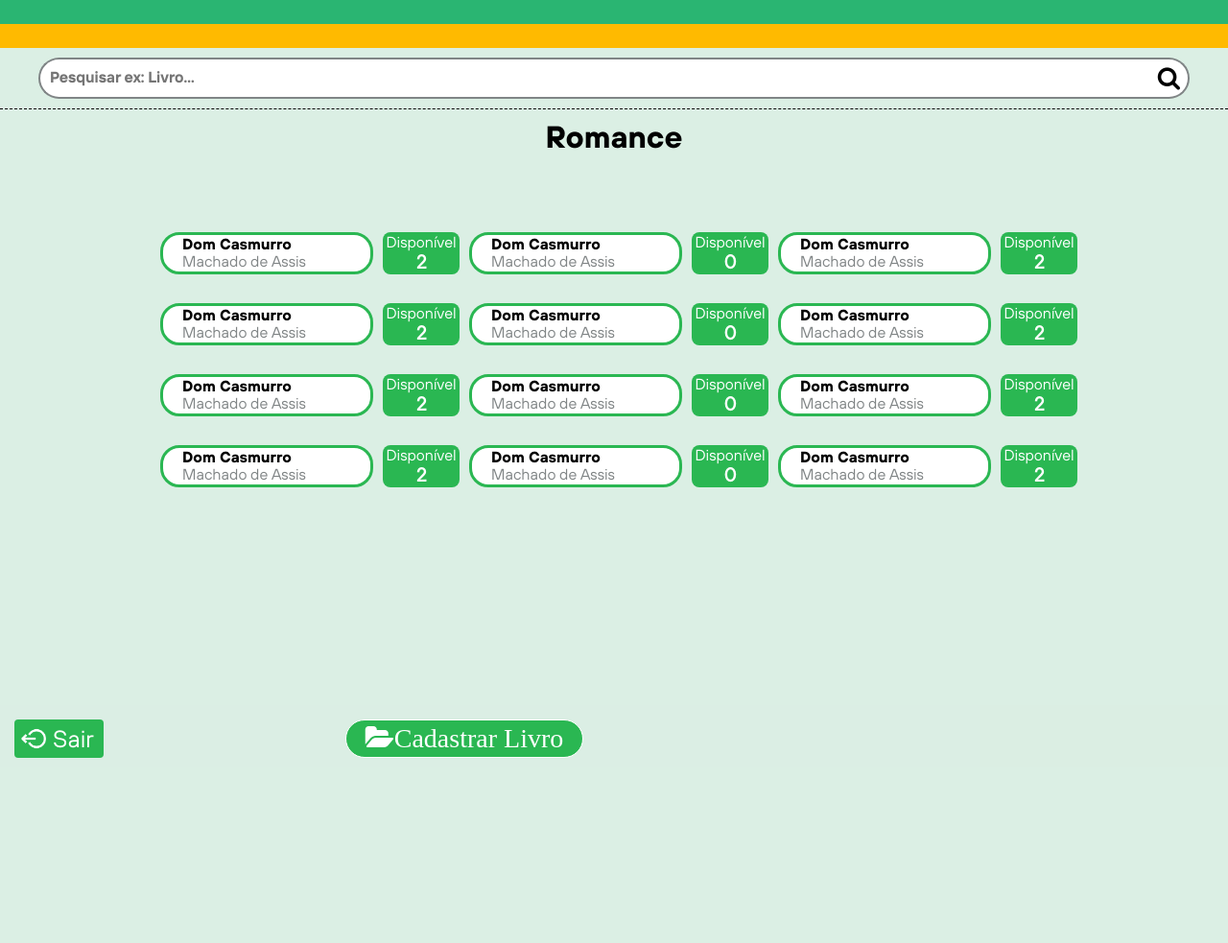
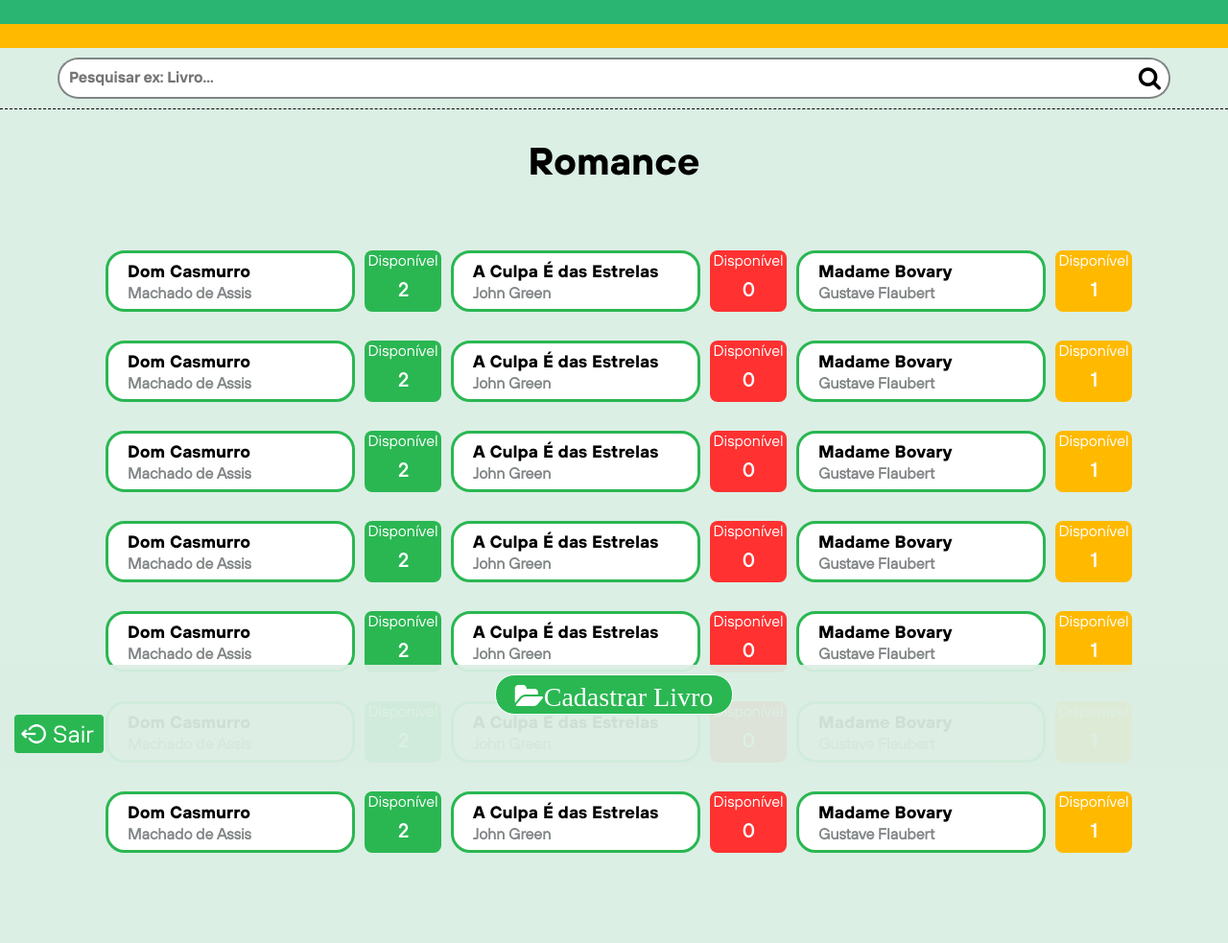
Before and after one commit to kaykeeb3/SIBI_V1, a PHP site: page /TelaLivros.html in a window 1280 px wide. Shown: the whole page at 96% size. Before the commit the page ends 790 px from the top, so only its background shows below. Run offline with PHP 8.4, Linux system fonts and the light colour scheme; some libraries are stand-ins or nearby versions.

Commit message:
Adicionando a tela livros atualizada para o repo

```diff
--- a/Livros/TelaLivros.html
+++ b/Livros/TelaLivros.html
@@ -1,3 +1,26 @@
+
+<!--
+
+if (isset( $_POST['nome'] ) ) {
+
+    $nome = $_POST['nome'];
+
+} else {
+
+   $nome = '';
+
+}
+
+include_once('../controller/conexao.php');
+
+/*seleciona a tabela livros dentro do banco de dados biblioteca_bd*/
+$sql = "SELECT *  FROM biblioteca_bd WHERE livros LIKE '%$nome%' ";
+
+$dados = mysqli_query($conexao, $sql);
+
+
+?>
+-->
 <!DOCTYPE html>
 <html lang="pt-BR">
   <head>
@@ -17,10 +40,11 @@
 
       <div class="div-verde"></div>
       <div class="div-amarelo"></div>
-      <div class="div-search">
-      <input class="input-search" type="search" placeholder="Pesquisar ex: Livro..."/>
-      <button class="btn-search"><i class="fa fa-search"></i></button>
-      </div>
+
+      <form class="div-search" action="TelaLivros.html" method="POST">
+      <input name="nome" class="input-search" type="search" placeholder="Pesquisar ex: Livro..."/>
+      <button type="submit" class="btn-search"><i class="fa fa-search"></i></button>
+      </form>
 
 
     <h1 class="categoria-title">Romance</h1>
@@ -40,12 +64,23 @@
 
       <div class="container-livro">
         <div class="livro">
-          <p class="livro-titulo">Dom Casmurro</p>
-          <p class="livro-autor">Machado de Assis</p>
+          <p class="livro-titulo">A Culpa É das Estrelas</p>
+          <p class="livro-autor">John Green</p>
         </div>
         <div class="span">
           <p class="disponivel">Disponível</p>
           <p class="livro-quantidade">0</p>
+        </div>
+      </div>
+
+      <div class="container-livro">
+        <div class="livro">
+          <p class="livro-titulo">Madame Bovary</p>
+          <p class="livro-autor">Gustave Flaubert</p>
+        </div>
+        <div class="span">
+          <p class="disponivel">Disponível</p>
+          <p class="livro-quantidade">1</p>
         </div>
       </div>
 
@@ -62,23 +97,23 @@
 
       <div class="container-livro">
         <div class="livro">
-          <p class="livro-titulo">Dom Casmurro</p>
-          <p class="livro-autor">Machado de Assis</p>
+          <p class="livro-titulo">A Culpa É das Estrelas</p>
+          <p class="livro-autor">John Green</p>
         </div>
         <div class="span">
           <p class="disponivel">Disponível</p>
-          <p class="livro-quantidade">2</p>
+          <p class="livro-quantidade">0</p>
         </div>
       </div>
 
       <div class="container-livro">
         <div class="livro">
-          <p class="livro-titulo">Dom Casmurro</p>
-          <p class="livro-autor">Machado de Assis</p>
+          <p class="livro-titulo">Madame Bovary</p>
+          <p class="livro-autor">Gustave Flaubert</p>
         </div>
         <div class="span">
           <p class="disponivel">Disponível</p>
-          <p class="livro-quantidade">0</p>
+          <p class="livro-quantidade">1</p>
         </div>
       </div>
 
@@ -95,23 +130,23 @@
 
       <div class="container-livro">
         <div class="livro">
-          <p class="livro-titulo">Dom Casmurro</p>
-          <p class="livro-autor">Machado de Assis</p>
+          <p class="livro-titulo">A Culpa É das Estrelas</p>
+          <p class="livro-autor">John Green</p>
         </div>
         <div class="span">
           <p class="disponivel">Disponível</p>
-          <p class="livro-quantidade">2</p>
+          <p class="livro-quantidade">0</p>
         </div>
       </div>
 
       <div class="container-livro">
         <div class="livro">
-          <p class="livro-titulo">Dom Casmurro</p>
-          <p class="livro-autor">Machado de Assis</p>
+          <p class="livro-titulo">Madame Bovary</p>
+          <p class="livro-autor">Gustave Flaubert</p>
         </div>
         <div class="span">
           <p class="disponivel">Disponível</p>
-          <p class="livro-quantidade">0</p>
+          <p class="livro-quantidade">1</p>
         </div>
       </div>
 
@@ -128,23 +163,23 @@
 
       <div class="container-livro">
         <div class="livro">
-          <p class="livro-titulo">Dom Casmurro</p>
-          <p class="livro-autor">Machado de Assis</p>
+          <p class="livro-titulo">A Culpa É das Estrelas</p>
+          <p class="livro-autor">John Green</p>
         </div>
         <div class="span">
           <p class="disponivel">Disponível</p>
-          <p class="livro-quantidade">2</p>
+          <p class="livro-quantidade">0</p>
         </div>
       </div>
 
       <div class="container-livro">
         <div class="livro">
-          <p class="livro-titulo">Dom Casmurro</p>
-          <p class="livro-autor">Machado de Assis</p>
+          <p class="livro-titulo">Madame Bovary</p>
+          <p class="livro-autor">Gustave Flaubert</p>
         </div>
         <div class="span">
           <p class="disponivel">Disponível</p>
-          <p class="livro-quantidade">0</p>
+          <p class="livro-quantidade">1</p>
         </div>
       </div>
 
@@ -159,16 +194,126 @@
         </div>
       </div>
 
+      <div class="container-livro">
+        <div class="livro">
+          <p class="livro-titulo">A Culpa É das Estrelas</p>
+          <p class="livro-autor">John Green</p>
+        </div>
+        <div class="span">
+          <p class="disponivel">Disponível</p>
+          <p class="livro-quantidade">0</p>
+        </div>
+      </div>
+
+      <div class="container-livro">
+        <div class="livro">
+          <p class="livro-titulo">Madame Bovary</p>
+          <p class="livro-autor">Gustave Flaubert</p>
+        </div>
+        <div class="span">
+          <p class="disponivel">Disponível</p>
+          <p class="livro-quantidade">1</p>
+        </div>
+      </div>
+
+      <div class="container-livro">
+        <div class="livro">
+          <p class="livro-titulo">Dom Casmurro</p>
+          <p class="livro-autor">Machado de Assis</p>
+        </div>
+        <div class="span">
+          <p class="disponivel">Disponível</p>
+          <p class="livro-quantidade">2</p>
+        </div>
+      </div>
+
+      <div class="container-livro">
+        <div class="livro">
+          <p class="livro-titulo">A Culpa É das Estrelas</p>
+          <p class="livro-autor">John Green</p>
+        </div>
+        <div class="span">
+          <p class="disponivel">Disponível</p>
+          <p class="livro-quantidade">0</p>
+        </div>
+      </div>
+
+      <div class="container-livro">
+        <div class="livro">
+          <p class="livro-titulo">Madame Bovary</p>
+          <p class="livro-autor">Gustave Flaubert</p>
+        </div>
+        <div class="span">
+          <p class="disponivel">Disponível</p>
+          <p class="livro-quantidade">1</p>
+        </div>
+      </div>
+
+      <div class="container-livro">
+        <div class="livro">
+          <p class="livro-titulo">Dom Casmurro</p>
+          <p class="livro-autor">Machado de Assis</p>
+        </div>
+        <div class="span">
+          <p class="disponivel">Disponível</p>
+          <p class="livro-quantidade">2</p>
+        </div>
+      </div>
+
+      <div class="container-livro">
+        <div class="livro">
+          <p class="livro-titulo">A Culpa É das Estrelas</p>
+          <p class="livro-autor">John Green</p>
+        </div>
+        <div class="span">
+          <p class="disponivel">Disponível</p>
+          <p class="livro-quantidade">0</p>
+        </div>
+      </div>
+
+      <div class="container-livro">
+        <div class="livro">
+          <p class="livro-titulo">Madame Bovary</p>
+          <p class="livro-autor">Gustave Flaubert</p>
+        </div>
+        <div class="span">
+          <p class="disponivel">Disponível</p>
+          <p class="livro-quantidade">1</p>
+        </div>
+      </div>
+
+      <!--PHP para exibir o conteúdo
+
+          while ($livro = mysqli_fetch_assoc($dados) ) {
+          $livroTitulo = $livro['variavle_nome_no_BD'];
+          $livroAutor = $livro['variavel_autor_no_BD'];
+          $livroQuantidade = $livro['variavel_quantidade_no_BD'];
+
+          echo "
+          <div class="container-livro">
+          <div class="livro">
+          <p class="livro-titulo"> $livroTitulo </p>
+          <p class="livro-autor"> $livroAutor </p>
+          </div>
+          <div class="span">
+          <p class="disponivel">Disponível</p>
+          <p class="livro-quantidade"> $livroQuantidade </p>
+          </div>
+          </div>
+          "
+          }
+      ?>
+      -->
     </div>
 
     <div class="footer">
-
+    <div class="div-cadastrar">
+    <button class="btn-cadastrarLivro" type="submit"><i class="fa fa-solid fa-folder-open" id="icon-1">Cadastrar Livro</i></button>
+    </div>
     <button class="btn-sair" type="submit"><img src="./assets/icon-sair.png" id="icon-2" />Sair</button>
-
-    <button class="btn-cadastrarLivro" type="submit"><i class="fa fa-solid fa-folder-open" id="icon-1">Cadastrar Livro</i></button>
 
     </div>
 
-
+   <script src="js/index.js" type="text/javascript" charset="utf-8"></script>
   </body>
 </html>
--- a/Livros/css/TelaLivros.css
+++ b/Livros/css/TelaLivros.css
@@ -36,7 +36,7 @@ body {
 .div-search {
   position: relative;
   display: flex;
-  padding: 10px 40px;
+  padding: 10px 60px;
   border-bottom: 1px dashed black;
 }
 .input-search {
@@ -63,8 +63,9 @@ body {
 }
 
 h1 {
-  margin-top: 10px;
+  margin-top: 30px;
   text-align: center;
+  font-size: 40px;
   font-family: "TT-Hoves-Bold";
 }
 
@@ -73,8 +74,8 @@ h1 {
   display: flex;
   flex-wrap: wrap;
   justify-content: center;
-  margin-top: 80px;
-  margin-bottom: 100px;
+  margin-top: 70px;
+  margin-bottom: 64px;
   padding: 0px 5px;
   width: auto;
 }
@@ -87,14 +88,20 @@ h1 {
 .livro {
   border: 3px solid #2ab752;
   border-radius: 20px;
-  width: 222px;
+  width: 260px;
+  padding-top: 8px;
+  padding-bottom: 8px;
   background-color: white;
 }
 .livro-titulo {
+  padding-bottom: 2px;
+  font-size: 18px;
   font-family: "TT-Hoves-Bold";
 }
 .livro-autor {
   color: #808586;
+  font-weight: 600;
+  font-size: 16px;
   font-family: "TT-Hoves";
 }
 .livro p {
@@ -111,25 +118,28 @@ h1 {
   font-family: "TT-Hoves";
 }
 .disponivel {
-  font-weight: 300;
+  font-weight: 500;
 }
 .livro-quantidade {
+  margin-top: 10px;
   font-weight: bold;
   font-size: 20px;
 }
 
 /*Footer dos botões*/
 .footer {
-  display: flex;
-  padding-top: 15px;
-  padding-bottom: 10px;
+  padding-top: 10px;
+  padding-bottom: 15px;
   background-color: rgba(219,239,228, 0.94);
-
   position: fixed;
   bottom: 0;
   width: 100%;
 }
-
+.div-cadastrar {
+  display: flex;
+  justify-content: center;
+  width: auto;
+}
 .btn-sair {
   display: flex;
   align-items: center;
@@ -153,8 +163,7 @@ h1 {
 .btn-cadastrarLivro {
   display: flex;
   justify-content: center;
-  margin-left: 252px;
-  padding-top: 4px;
+  padding-top: 8px;
   padding-left: 20px;
   padding-right: 20px;
   border: 1px solid white;
--- /dev/null
+++ b/Livros/js/index.js
@@ -0,0 +1,12 @@
+let livroQuantidade = document.getElementsByClassName("livro-quantidade");
+let divSpan = document.getElementsByClassName("span");
+
+for (let index = 0; index < livroQuantidade.length; index++) {
+
+  if (livroQuantidade[index].innerHTML == "0") {
+    divSpan[index].style.backgroundColor = '#ff3131';
+		       }
+	if (livroQuantidade[index].innerHTML == "1") {
+	  divSpan[index].style.backgroundColor = '#ffba00'
+	}
+}
```
